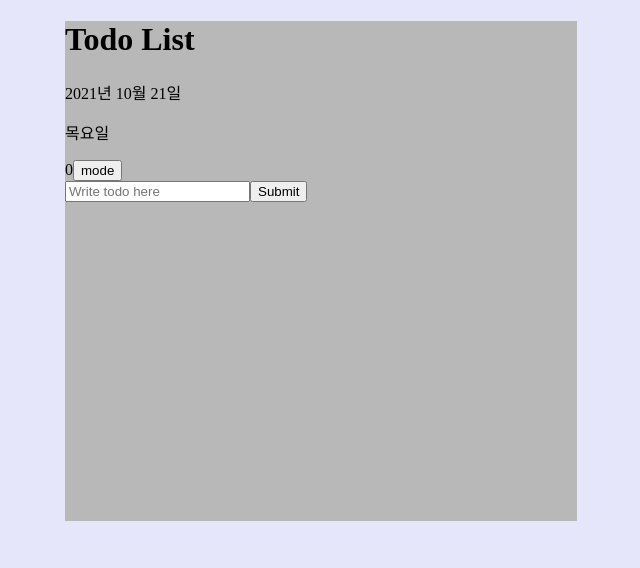
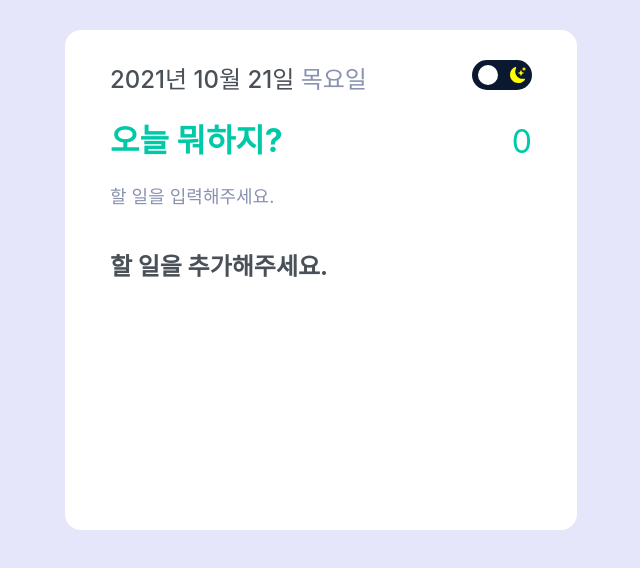
Before and after one commit to dkssyddico/react_redux_todo, a React (Create React App) app: page / in a window 1280 px wide. Shown: the top 568 px of the page, without its empty margins (319-959 px from the left). Built offline with nearby package versions, Linux system fonts and the light colour scheme.

Commit message:
modify styling

```diff
--- a/package.json
+++ b/package.json
@@ -8,6 +8,7 @@
     "@testing-library/user-event": "^12.1.10",
     "react": "^17.0.2",
     "react-dom": "^17.0.2",
+    "react-icons": "^4.3.1",
     "react-redux": "^7.2.5",
     "react-scripts": "4.0.3",
     "redux": "^4.1.1",
--- a/src/components/AddTodoForm.js
+++ b/src/components/AddTodoForm.js
@@ -1,6 +1,20 @@
 import React, { useState, useCallback } from 'react';
 import { connect } from 'react-redux';
+import styled from 'styled-components';
 import { todoActionCreators } from '../modules/todoReducer';
+
+const FormContainer = styled.div`
+  margin-top: 10px;
+`;
+
+const Input = styled.input`
+  width: 100%;
+  font-size: 18px;
+  color: ${({ theme }) => theme.colors.lightTextColor};
+  &::placeholder {
+    color: ${({ theme }) => theme.colors.lightTextColor};
+  }
+`;
 
 const AddTodoForm = ({ addToDo }) => {
   const [text, setText] = useState('');
@@ -21,12 +35,12 @@ const AddTodoForm = ({ addToDo }) => {
   }, []);
 
   return (
-    <div>
+    <FormContainer>
       <form onSubmit={onSubmit}>
-        <input type='text' value={text} onChange={onChange} placeholder='Write todo here' />
-        <button>Submit</button>
+        <Input type='text' value={text} onChange={onChange} placeholder='할 일을 입력해주세요.' />
+        {/* <button>Submit</button> */}
       </form>
-    </div>
+    </FormContainer>
   );
 };
 
--- a/src/components/App.js
+++ b/src/components/App.js
@@ -1,8 +1,8 @@
 import React from 'react';
 import { ThemeProvider } from 'styled-components';
 import useTheme from '../hooks/useTheme';
-import GlobalStyle from './GlobalStyle';
-import { lightTheme, darkTheme } from './theme';
+import GlobalStyle from '../styles/GlobalStyle';
+import { lightTheme, darkTheme } from '../styles/theme';
 import TodoContainer from './TodoContainer';
 
 function App() {
@@ -17,7 +17,7 @@ function App() {
     <>
       <ThemeProvider theme={themeMode}>
         <GlobalStyle />
-        <TodoContainer toggleTheme={toggleTheme} />
+        <TodoContainer theme={theme} toggleTheme={toggleTheme} />
       </ThemeProvider>
     </>
   );
--- a/src/components/CompletedTodos.js
+++ b/src/components/CompletedTodos.js
@@ -1,6 +1,27 @@
 import React, { useState } from 'react';
 import { connect } from 'react-redux';
+import styled from 'styled-components';
 import TodoItem from './TodoItem';
+
+const TitleContainer = styled.div`
+  display: flex;
+  justify-content: space-between;
+  align-items: flex-end;
+  margin-bottom: 12px;
+
+  h2 {
+    margin: 0;
+    font-size: 16px;
+    color: ${({ theme }) => theme.colors.completedTitleColor};
+  }
+
+  button {
+    all: unset;
+    cursor: pointer;
+    color: #9e9e9e;
+    font-size: 14px;
+  }
+`;
 
 const CompletedTodos = ({ todos }) => {
   const [showing, setShowing] = useState(false);
@@ -11,8 +32,10 @@ const CompletedTodos = ({ todos }) => {
 
   return (
     <div>
-      <h2>{completedTodos.length}개의 완료한 항목</h2>
-      <button onClick={onClick}>{showing ? '가리기' : '보기'}</button>
+      <TitleContainer>
+        <h2>{completedTodos.length}개의 완료한 항목</h2>
+        <button onClick={onClick}>{showing ? '가리기' : '보기'}</button>
+      </TitleContainer>
       {showing ? (
         <ul>
           {todos.map((todo) => todo.complete === true && <TodoItem key={todo.id} {...todo} />)}
@@ -20,7 +43,6 @@ const CompletedTodos = ({ todos }) => {
       ) : (
         ''
       )}
-      <hr />
     </div>
   );
 };
--- a/src/components/GlobalStyle.js
+++ /dev/null
@@ -1,12 +0,0 @@
-import { createGlobalStyle } from 'styled-components';
-
-const GlobalStyle = createGlobalStyle`
-  body {
-    margin: 0;
-    background-color: lavender;
-    width: 100%;
-    height: 100vh;
-  }
-`;
-
-export default GlobalStyle;
--- a/src/components/TodoContainer.js
+++ b/src/components/TodoContainer.js
@@ -10,17 +10,31 @@ const Main = styled.main`
   width: 512px;
   height: 500px;
   margin: 0 auto;
-  background-color: ${(props) => props.theme.colors.bgColor};
+  margin-top: 30px;
+  padding: 30px 45px;
+  border-radius: 16px;
+  background-color: ${({ theme }) => theme.colors.bgColor};
 `;
 
-function TodoContainer({ todos, toggleTheme }) {
+const TodoListContainer = styled.section`
+  margin-top: 20px;
+  height: 270px;
+  overflow-y: scroll;
+  h1 {
+    color: ${({ theme }) => theme.colors.textColor};
+  }
+`;
+
+function TodoContainer({ todos, theme, toggleTheme }) {
   const completeTodos = todos.filter((todo) => todo.complete === true);
   return (
     <Main>
-      <TodoHeader toggleTheme={toggleTheme} />
+      <TodoHeader theme={theme} toggleTheme={toggleTheme} />
       <AddTodoForm />
-      {completeTodos.length > 0 && <CompletedTodos />}
-      <TodoList />
+      <TodoListContainer>
+        {completeTodos.length > 0 && <CompletedTodos />}
+        {todos.length > 0 ? <TodoList /> : <h1>할 일을 추가해주세요.</h1>}
+      </TodoListContainer>
     </Main>
   );
 }
--- a/src/components/TodoHeader.js
+++ b/src/components/TodoHeader.js
@@ -1,5 +1,95 @@
 import React from 'react';
 import { connect } from 'react-redux';
+import { FaSun } from 'react-icons/fa';
+import { BsMoonStarsFill } from 'react-icons/bs';
+import styled from 'styled-components';
+
+const Header = styled.header`
+  display: flex;
+  flex-direction: column;
+  align-items: center;
+`;
+
+const Container = styled.div`
+  width: 100%;
+  display: flex;
+  justify-content: space-between;
+`;
+
+const BtnContainer = styled.div`
+  /* align-self: flex-end; */
+`;
+
+const Button = styled.div`
+  width: 60px;
+  height: 30px;
+  background-color: ${({ theme }) => theme.colors.toggleBtnBgColor};
+  border-radius: 30px;
+  display: flex;
+  justify-content: space-between;
+  align-items: center;
+  padding: 0 6px;
+  cursor: pointer;
+  display: flex;
+  position: relative;
+`;
+
+const ButtonWrapper = styled.div`
+  position: absolute;
+  height: 20px;
+  width: 20px;
+  border-radius: 50%;
+  background-color: #fff;
+  transition: transform 0.5s, background-color 0.5s;
+  will-change: transform;
+  transform: translateX(
+    calc(
+      ${({ theme }) => {
+        return theme.translate.toggleBtn;
+      }}
+    )
+  );
+`;
+
+const SunIcon = styled.div`
+  width: 16px;
+  height: 16px;
+  color: yellow;
+`;
+const MoonIcon = styled.div`
+  width: 16px;
+  height: 16px;
+  color: yellow;
+`;
+
+const TitleContainer = styled.div`
+  width: 100%;
+  display: flex;
+  justify-content: space-between;
+  align-items: flex-end;
+  color: ${({ theme }) => theme.colors.titleColor};
+  margin-bottom: 15px;
+  h1 {
+    margin: 0;
+  }
+  div {
+    font-size: 32px;
+  }
+`;
+
+const DateContainer = styled.div`
+  font-size: 24px;
+  font-weight: 500;
+  margin-bottom: 20px;
+  color: ${({ theme }) => theme.colors.textColor};
+  p {
+    margin: 0;
+  }
+`;
+
+const Day = styled.span`
+  color: ${({ theme }) => theme.colors.lightTextColor};
+`;
 
 function TodoHeader({ todos, toggleTheme }) {
   const incompleteTodos = todos.filter((todo) => todo.complete === false);
@@ -14,13 +104,30 @@ function TodoHeader({ todos, toggleTheme }) {
   });
 
   return (
-    <header>
-      <h1>Todo List</h1>
-      <p>{dateString}</p>
-      <p>{day}</p>
-      <span>{incompleteTodos.length}</span>
-      <button onClick={toggleTheme}>mode</button>
-    </header>
+    <Header>
+      <Container>
+        <DateContainer>
+          <p>
+            {dateString} <Day>{day}</Day>
+          </p>
+        </DateContainer>
+        <BtnContainer>
+          <Button onClick={toggleTheme}>
+            <ButtonWrapper></ButtonWrapper>
+            <SunIcon>
+              <FaSun />
+            </SunIcon>
+            <MoonIcon>
+              <BsMoonStarsFill />
+            </MoonIcon>
+          </Button>
+        </BtnContainer>
+      </Container>
+      <TitleContainer>
+        <h1>오늘 뭐하지?</h1>
+        <div>{incompleteTodos.length}</div>
+      </TitleContainer>
+    </Header>
   );
 }
 
--- a/src/components/TodoItem.js
+++ b/src/components/TodoItem.js
@@ -1,6 +1,70 @@
 import React, { useState } from 'react';
 import { connect } from 'react-redux';
+import styled from 'styled-components';
+import { MdDone } from 'react-icons/md';
+import { HiTrash } from 'react-icons/hi';
+
 import { todoActionCreators } from '../modules/todoReducer';
+
+const CircleBtn = styled.div`
+  flex-basis: 1;
+  all: unset;
+  margin: 0;
+  margin-right: 8px;
+  cursor: pointer;
+  width: 18px;
+  height: 18px;
+  border: 2px solid ${({ theme }) => theme.colors.titleColor};
+  color: ${({ theme }) => theme.colors.titleColor};
+  display: flex;
+  justify-content: center;
+  align-items: center;
+  border-radius: 50%;
+  font-size: 16px;
+  font-weight: 600;
+`;
+
+const TodoText = styled.div`
+  width: 100%;
+  flex: 1;
+  font-size: 21px;
+  color: ${({ theme }) => theme.colors.textColor};
+  word-break: break-all;
+`;
+
+const RemoveBtn = styled.div`
+  display: flex;
+  align-items: center;
+  justify-content: center;
+  color: #dee2e6;
+  font-size: 24px;
+  cursor: pointer;
+  &:hover {
+    color: #ff6b6b;
+  }
+  opacity: 0;
+  transition: all 0.5s ease-in-out;
+`;
+
+const Input = styled.input`
+  width: 100%;
+  flex: 1;
+  font-size: 21px;
+  color: ${({ theme }) => theme.colors.textColor};
+`;
+
+const Todo = styled.li`
+  width: 100%;
+  height: 100%;
+  display: flex;
+  align-items: center;
+  margin-bottom: 10px;
+  &:hover {
+    ${RemoveBtn} {
+      opacity: 1;
+    }
+  }
+`;
 
 const TodoItem = ({ text, editable, complete, editTodo, toggleTodo, deleteTodo }) => {
   const [edit, setEdit] = useState(editable);
@@ -31,19 +95,21 @@ const TodoItem = ({ text, editable, complete, editTodo, toggleTodo, deleteTodo }
   };
 
   return (
-    <li>
-      <button onClick={onToggleClick}>{complete ? 'incomplete' : 'complete'}</button>
+    <Todo>
+      <CircleBtn onClick={onToggleClick}>{complete ? <MdDone /> : ''}</CircleBtn>
       {edit ? (
         <>
-          <input onChange={onChange} onKeyPress={onEnterPress} value={todo} />
+          <Input onChange={onChange} onKeyPress={onEnterPress} value={todo} />
         </>
       ) : (
         <>
-          <span onClick={onTextClick}>{todo}</span>
+          <TodoText onClick={onTextClick}>{todo}</TodoText>
         </>
       )}
-      <button onClick={onDeleteClick}>Delete</button>
-    </li>
+      <RemoveBtn onClick={onDeleteClick}>
+        <HiTrash />
+      </RemoveBtn>
+    </Todo>
   );
 };
 
--- a/src/components/TodoList.js
+++ b/src/components/TodoList.js
@@ -1,10 +1,23 @@
 import React from 'react';
 import { connect } from 'react-redux';
+import styled from 'styled-components';
 import TodoItem from './TodoItem';
 
+const List = styled.ul`
+  height: 300px;
+  overflow-y: scroll;
+`;
+
 function TodoList({ todos }) {
+  const incompleteTodos = todos.filter((todo) => todo.complete === false);
   return (
-    <ul>{todos.map((todo) => todo.complete === false && <TodoItem key={todo.id} {...todo} />)}</ul>
+    <List>
+      <ul>
+        {incompleteTodos.map(
+          (todo) => todo.complete === false && <TodoItem key={todo.id} {...todo} />
+        )}
+      </ul>
+    </List>
   );
 }
 
--- a/src/components/theme.js
+++ /dev/null
@@ -1,13 +0,0 @@
-export const lightTheme = {
-  colors: {
-    titleColor: '#121212',
-    bgColor: '#b8b8b8',
-  },
-};
-
-export const darkTheme = {
-  colors: {
-    titleColor: '#b8b8b8',
-    bgColor: '#121212',
-  },
-};
--- /dev/null
+++ b/src/styles/GlobalStyle.js
@@ -0,0 +1,30 @@
+import { createGlobalStyle } from 'styled-components';
+
+const GlobalStyle = createGlobalStyle`
+  * {
+    box-sizing: border-box;
+  }
+
+  body {
+    margin: 0;
+    background-color: lavender;
+    width: 100%;
+    height: 100vh;
+    font-family: -apple-system, BlinkMacSystemFont, 'Segoe UI', Roboto, Oxygen, Ubuntu, Cantarell, 'Open Sans', 'Helvetica Neue', sans-serif;
+  }
+
+  ul {
+    margin: 0;
+    padding: 0;
+  }
+
+  ul, li {
+    list-style: none;
+  }
+
+  input {
+    all: unset;
+  }
+`;
+
+export default GlobalStyle;
--- /dev/null
+++ b/src/styles/theme.js
@@ -0,0 +1,29 @@
+export const lightTheme = {
+  id: 'light',
+  colors: {
+    titleColor: '#00C9A7',
+    bgColor: '#fff',
+    textColor: '#495057',
+    lightTextColor: '#8892B0',
+    completedTitleColor: '#000',
+    toggleBtnBgColor: '#0A192F',
+  },
+  translate: {
+    toggleBtn: `0px`,
+  },
+};
+
+export const darkTheme = {
+  id: 'dark',
+  colors: {
+    titleColor: '#64FFDA',
+    bgColor: '#0A192F',
+    textColor: '#CCD6F6',
+    lightTextColor: '#8892B0',
+    completedTitleColor: '#64FFDA',
+    toggleBtnBgColor: '#495057',
+  },
+  translate: {
+    toggleBtn: `30px`,
+  },
+};
```
Also changed, not shown: 1 other file (tests, documents, lock files or other folders).
